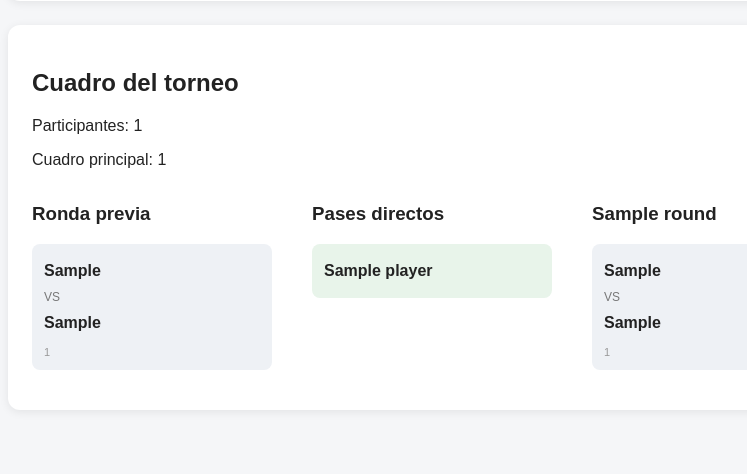
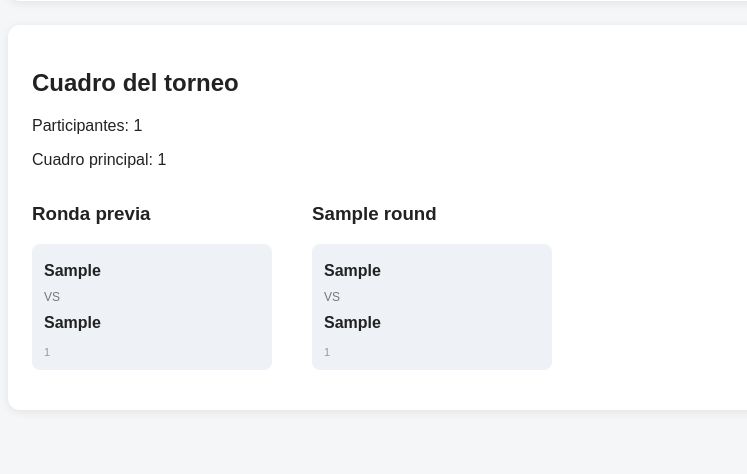
Before and after one commit to luistecnocode/tournament-maker, a Flask app: template app/templates/index.html in a window 1280 px wide. Shown: the part 481-955 px from the top of the page, without its empty margins (82-829 px from the left). Run offline with Flask 3, Linux system fonts and the light colour scheme; the template is opened without the code that fills it: most values are stand-ins (such as "Sample title", 1, 10 or a date in 2020).

```diff
--- a/app/templates/index.html
+++ b/app/templates/index.html
@@ -66,7 +66,6 @@
                 {{ draw.main_bracket_size }}
             </p>
 
-
             <div class="bracket">
 
                 {% if draw.preliminary_matches %}
@@ -93,29 +92,6 @@
 
                                 <div class="match-id">
                                     {{ match.id }}
-                                </div>
-
-                            </div>
-
-                        {% endfor %}
-
-                    </div>
-
-                {% endif %}
-
-
-                {% if draw.direct_entries %}
-
-                    <div class="round">
-
-                        <h3>Pases directos</h3>
-
-                        {% for player in draw.direct_entries %}
-
-                            <div class="match direct">
-
-                                <div class="player">
-                                    {{ player }}
                                 </div>
 
                             </div>
```
